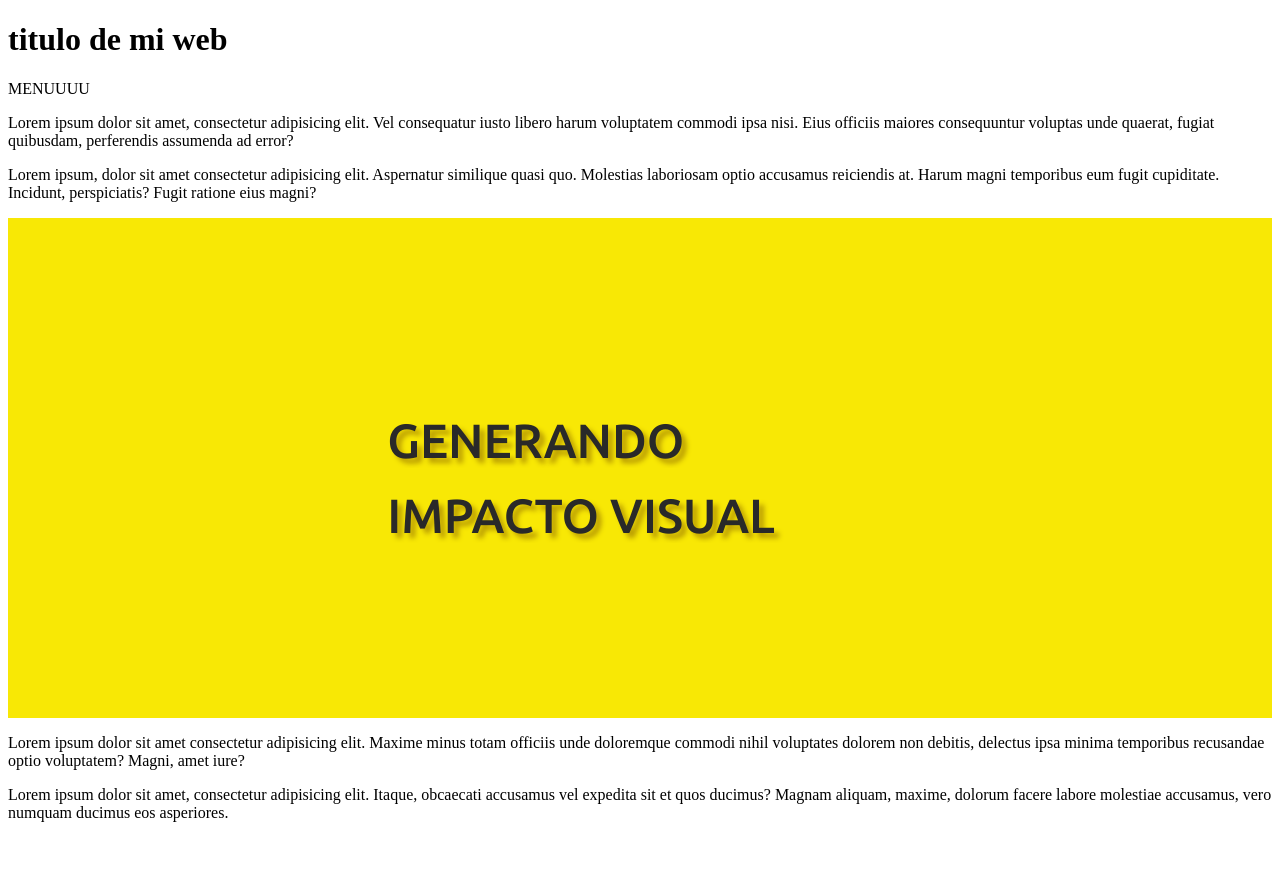
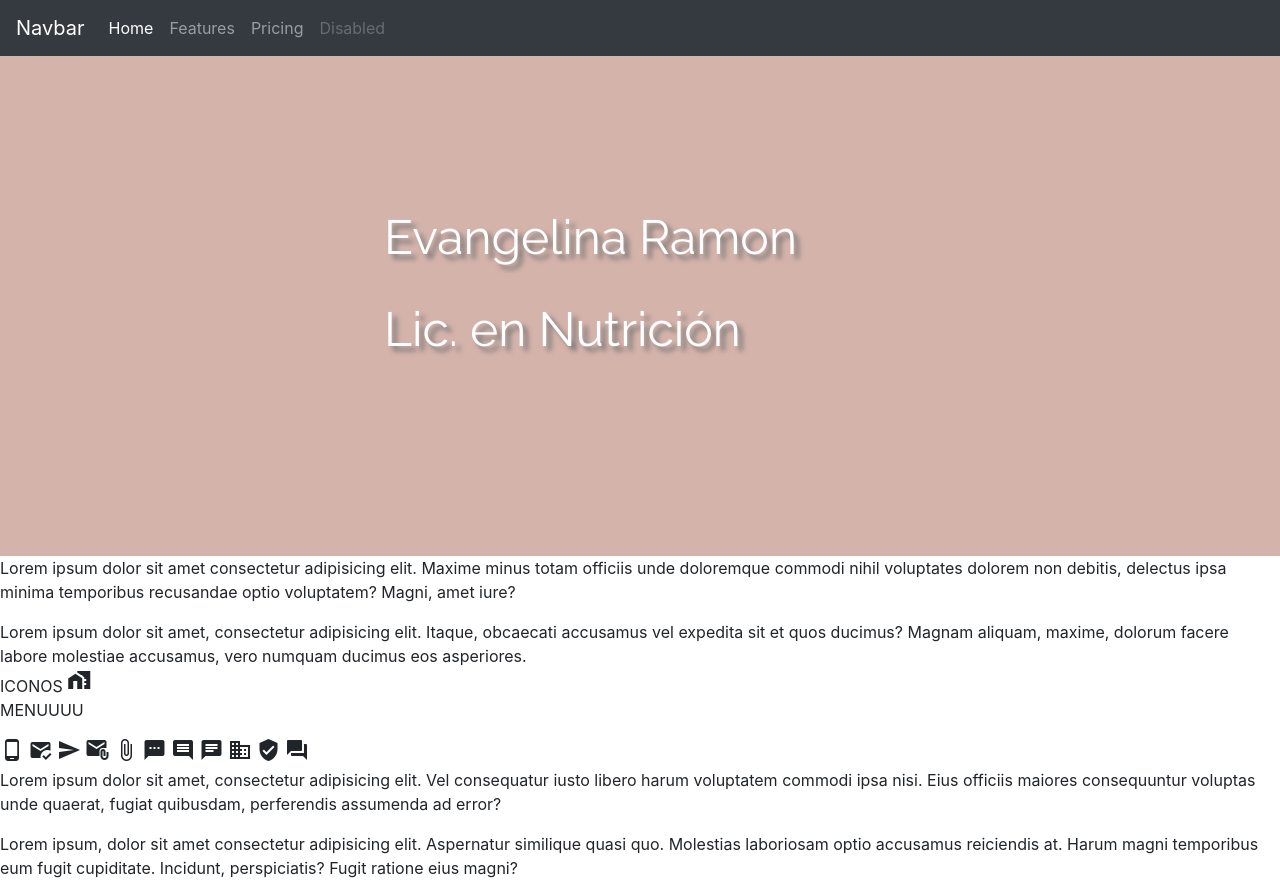
Before and after one commit to victorianastasi/proyecto-FondoAnimado, a website: page index.html in a window 1280 px wide. Before the commit the page ends 830 px from the top, so only its background shows below. Drawn offline with nearby package versions, Linux system fonts and the light colour scheme.

Commit message:
Modificación de animación principal y agrego navbar y tipografía

```diff
--- a/index.html
+++ b/index.html
@@ -1,41 +1,60 @@
 <!DOCTYPE html>
-<html lang="en">
+<html lang="es">
 <head>
     <meta charset="UTF-8">
     <meta name="viewport" content="width=device-width, initial-scale=1.0">
-    <title>Document</title>
+    <title>Evangelina Ramon</title>
+    <!--Google fonts-->
+    <link href="https://fonts.googleapis.com/css2?family=Dancing+Script:wght@500&family=Raleway&display=swap" rel="stylesheet">
+
     <link rel="preconnect" href="https://fonts.gstatic.com">
     <link href="https://fonts.googleapis.com/css2?family=Ubuntu:wght@400;500&display=swap" rel="stylesheet">
+    <link href="https://fonts.googleapis.com/icon?family=Material+Icons" rel="stylesheet">
+    <!--BOOTSTRAP CSS-->
+    <link rel="stylesheet" href="https://stackpath.bootstrapcdn.com/bootstrap/4.4.1/css/bootstrap.min.css" integrity="sha384-Vkoo8x4CGsO3+Hhxv8T/Q5PaXtkKtu6ug5TOeNV6gBiFeWPGFN9MuhOf23Q9Ifjh" crossorigin="anonymous">
     <link rel="stylesheet" href="style.css">
 </head>
 <body>
-    <div>
-        <h1>titulo de mi web</h1>
-        <div>
-            <p>MENUUUU</p>
-            <p>Lorem ipsum dolor sit amet, consectetur adipisicing elit. Vel consequatur iusto libero harum voluptatem commodi ipsa nisi. Eius officiis maiores consequuntur voluptas unde quaerat, fugiat quibusdam, perferendis assumenda ad error?</p>
-            <p>Lorem ipsum, dolor sit amet consectetur adipisicing elit. Aspernatur similique quasi quo. Molestias laboriosam optio accusamus reiciendis at. Harum magni temporibus eum fugit cupiditate. Incidunt, perspiciatis? Fugit ratione eius magni?</p>
+    <!--menu-->
+    <header>
+        <nav class="navbar navbar-expand-lg navbar-dark bg-dark">
+            <a class="navbar-brand" href="#">Navbar</a>
+            <button class="navbar-toggler" type="button" data-toggle="collapse" data-target="#navbarNavAltMarkup" aria-controls="navbarNavAltMarkup" aria-expanded="false" aria-label="Toggle navigation">
+              <span class="navbar-toggler-icon"></span>
+            </button>
+            <div class="collapse navbar-collapse" id="navbarNavAltMarkup">
+              <div class="navbar-nav">
+                <a class="nav-link active" href="#">Home <span class="sr-only">(current)</span></a>
+                <a class="nav-link" href="#">Features</a>
+                <a class="nav-link" href="#">Pricing</a>
+                <a class="nav-link disabled" href="#" tabindex="-1" aria-disabled="true">Disabled</a>
               </div>
             </div>
+          </nav>
+    </header>
+    <main>
         <div class="splash">
             <div class="splash_logo">
-            <p>AYELEN</p>
+                <p>ER</p>
             </div>
             <div class="splash_svg">
                 <svg width="100%" height="100%">
                     <rect width="100%" height="100%" >
                 </svg>
             </div>
-        <div class="splash_minimize">
-            <svg >
-                <rect  >
-            </svg>
-        </div>
             <div class="text">
-            <p>GENERANDO</p>
-            <p>IMPACTO VISUAL</p>
+                <p>Evangelina Ramon</p>
+                <p>Lic. en Nutrición</p>
             </div>
         </div>
+    </main>
+
+    <footer>
+        <div>
+
+        </div>
+    </footer>
+
 
 
     <div>
@@ -45,5 +64,50 @@
     <div>
         Lorem ipsum dolor sit amet, consectetur adipisicing elit. Itaque, obcaecati accusamus vel expedita sit et quos ducimus? Magnam aliquam, maxime, dolorum facere labore molestiae accusamus, vero numquam ducimus eos asperiores.
     </div>
+    <div> ICONOS
+        <span class="material-icons home">
+            home_work
+            </span>
+        <p>MENUUUU</p>
+        <span class="material-icons">
+            phone_android
+            </span>
+        <span class="material-icons">
+            mark_email_read
+            </span>
+        <span class="material-icons">
+            send
+            </span>
+        <span class="material-icons">
+            attach_email
+            </span>
+        <span class="material-icons">
+            attach_file
+            </span>
+            <span class="material-icons">
+                textsms
+                </span>
+                <span class="material-icons">
+                    comment
+                    </span>
+                    <span class="material-icons">
+                        chat
+                        </span>
+                        <span class="material-icons">
+                            business
+                            </span>
+                            <span class="material-icons">
+                                verified_user
+                                </span>
+                                <span class="material-icons">
+                                    question_answer
+                                    </span>
+        <p>Lorem ipsum dolor sit amet, consectetur adipisicing elit. Vel consequatur iusto libero harum voluptatem commodi ipsa nisi. Eius officiis maiores consequuntur voluptas unde quaerat, fugiat quibusdam, perferendis assumenda ad error?</p>
+        <p>Lorem ipsum, dolor sit amet consectetur adipisicing elit. Aspernatur similique quasi quo. Molestias laboriosam optio accusamus reiciendis at. Harum magni temporibus eum fugit cupiditate. Incidunt, perspiciatis? Fugit ratione eius magni?</p>
+    </div>
+    <!--Bootstrap Jquery, popper, js-->
+    <script src="https://code.jquery.com/jquery-3.4.1.slim.min.js" integrity="sha384-J6qa4849blE2+poT4WnyKhv5vZF5SrPo0iEjwBvKU7imGFAV0wwj1yYfoRSJoZ+n" crossorigin="anonymous"></script>
+    <script src="https://cdn.jsdelivr.net/npm/popper.js@1.16.0/dist/umd/popper.min.js" integrity="sha384-Q6E9RHvbIyZFJoft+2mJbHaEWldlvI9IOYy5n3zV9zzTtmI3UksdQRVvoxMfooAo" crossorigin="anonymous"></script>
+    <script src="https://stackpath.bootstrapcdn.com/bootstrap/4.4.1/js/bootstrap.min.js" integrity="sha384-wfSDF2E50Y2D1uUdj0O3uMBJnjuUD4Ih7YwaYd1iqfktj0Uod8GCExl3Og8ifwB6" crossorigin="anonymous"></script>
 </body>
 </html>
--- a/style.scss
+++ b/style.scss
@@ -1,3 +1,15 @@
+/*colors*/
+$green: rgb(142, 191, 172);
+$rose: rgb(200, 144, 131);
+$roselight: rgb(212, 179, 171);
+$grey: rgb(41, 41, 41);
+$greylight: rgb(117, 116, 116);
+$bg: rgb(25, 25, 25);
+
+body {
+    position: relative;
+}
+/*Animacion principal*/
 @mixin animation($animate...) {
     $max: length($animate);
     $animations: '';
@@ -12,7 +24,6 @@
     -o-animation: $animations;
     animation: $animations;
     }
-
 @mixin transition($args...) {
     -webkit-transition: $args;
     -moz-transition: $args;
@@ -20,7 +31,6 @@
     -o-transition: $args;
     transition: $args;
 }
-
 @mixin keyframes($animationName) {
     @-webkit-keyframes #{$animationName} {
         @content;
@@ -36,19 +46,10 @@
     }
 }
 
-//theme
-$yellow:rgb(248, 232, 5);
-$dark41: rgb(41, 41, 41);
-$bg: rgb(25, 25, 25);
-$lines: rgb(117, 116, 116);
-body {
-    position: relative;
-}
-
-
 .splash {
     background-color: $bg;
-    font-family: 'Open Sans', sans-serif;
+    font-family: 'Raleway', sans-serif;
+    font-weight: 700;
     position: relative;
     width: 100%;
     height: 500px;
@@ -79,7 +80,7 @@ body {
         bottom: -5px;
         width: 20px;
         height: 1px;
-        background-color: $lines;
+        background-color: $greylight;
         content: "";
         }
         &:after {
@@ -89,13 +90,13 @@ body {
         top: -10px;
         width: 20px;
         height: 1px;
-        background-color: $lines;
+        background-color: $greylight;
         content: "";
         will-change: width;
         }
         p{
             padding: 0px;
-            margin: 00px 0 0px -24px;
+            margin: 0px 0px 0px 0px;
             text-align: center;
         }
     }
@@ -116,33 +117,11 @@ body {
             rect {
                 width: 100%;
                 height: 100%;
-                fill: $yellow;
+                fill: $roselight;
                 stroke: 0;
                 -webkit-clip-path: polygon(45vw 30vh, 55vw 30vh, 55vw 40vh, 45vw 40vh);
                 clip-path: polygon(45vw 30vh, 55vw 30vh, 55vw 40vh, 45vw 40vh);
                 @include animation('expand .7s ease-in forwards 2.7s');
-            }
-        }
-    }
-    &_minimize {
-        position: absolute;
-        margin: auto;
-        width: 100%;
-        height: 100%;
-        top: 0;
-        left: 0;
-        z-index: 4;
-        svg {
-        width: 100%;
-        height: 100%;
-        -webkit-backface-visibility: visible;
-        backface-visibility: visible;
-            rect {
-                width: 100%;
-                height: 100%;
-                -webkit-clip-path: polygon(0vw 0vh, 100vw 0vh, 100vw 100vh, 0vw 100vh);
-                clip-path: polygon(0vw 0vh, 100vw 0vh, 100vw 100vh, 0vw 100vh);
-                @include animation('scale .2s ease-out forwards 1s, hide 1.3s ease-out forwards 1.2s');
             }
         }
     }
@@ -154,13 +133,13 @@ body {
         margin: 0;
         width: 100%;
         height: 100px;
-        top: 35%;
+        top: 25%;
         left: 30%;
         font-size: 48px;
         font-weight: 500;
-        font-family: 'Ubuntu', sans-serif;
-        color: $dark41;
-        text-shadow: 5px 5px 5px #bb9f03;
+        font-family: 'Raleway', sans-serif;
+        color: white;
+        text-shadow: 5px 5px 5px $greylight;
         p {
             margin: 20px 0px;
             white-space: nowrap;
@@ -181,37 +160,31 @@ body {
         clip-path: polygon(45vw 30vh, 55vw 30vh, 55vw 40vh, 45vw 40vh);
     }
 }
-
 @include keyframes(hide) {
     100% {
         fill: transparent;
     }
 }
-
 @include keyframes (off) {
     100% {
         opacity: 0;
     }
 }
-
 @include keyframes (on) {
     100% {
         opacity: 1;
     }
 }
-
 @include keyframes (logo) {
     100% {
-        color: $dark41;
+        color: $grey;
     }
 }
-
 @include keyframes (type) {
     0% {
         width: 0;
     }
 }
-
 @include keyframes (type2) {
     0% {
         width: 0;
@@ -233,7 +206,7 @@ body {
     50% {
         -webkit-clip-path: polygon(0vw 0vh, 100vw 0vh, 55vw 40vh, 45vw 40vh);
         clip-path: polygon(0vw 0vh, 100vw 0vh, 55vw 40vh, 45vw 40vh);
-        fill: $yellow;
+        fill: $roselight;
     }
     75% {
         -webkit-clip-path: polygon(0vw 0vh, 100vw 0vh, 55vw 40vh, 0vw 100vh);
@@ -243,6 +216,6 @@ body {
     100% {
         -webkit-clip-path: polygon(0vw 0vh, 100vw 0vh, 100vw 100vh, 0vw 100vh);
         clip-path: polygon(0vw 0vh, 100vw 0vh, 100vw 100vh, 0vw 100vh);
-        fill: $yellow;
+        fill: $roselight;
     }
 }
```
Also changed, not shown: style.css. Lines whose indentation alone changed are shown as unchanged.
